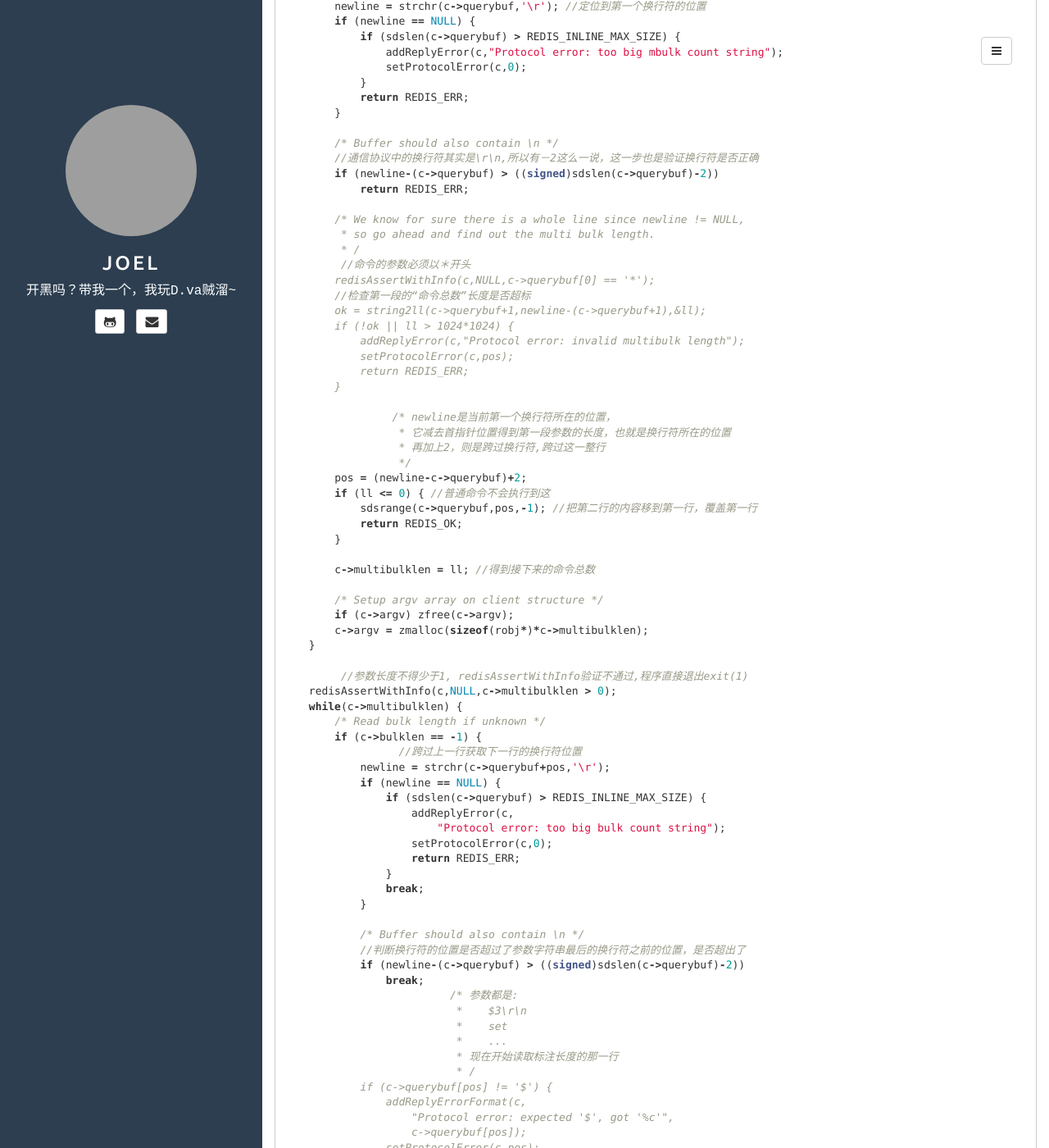
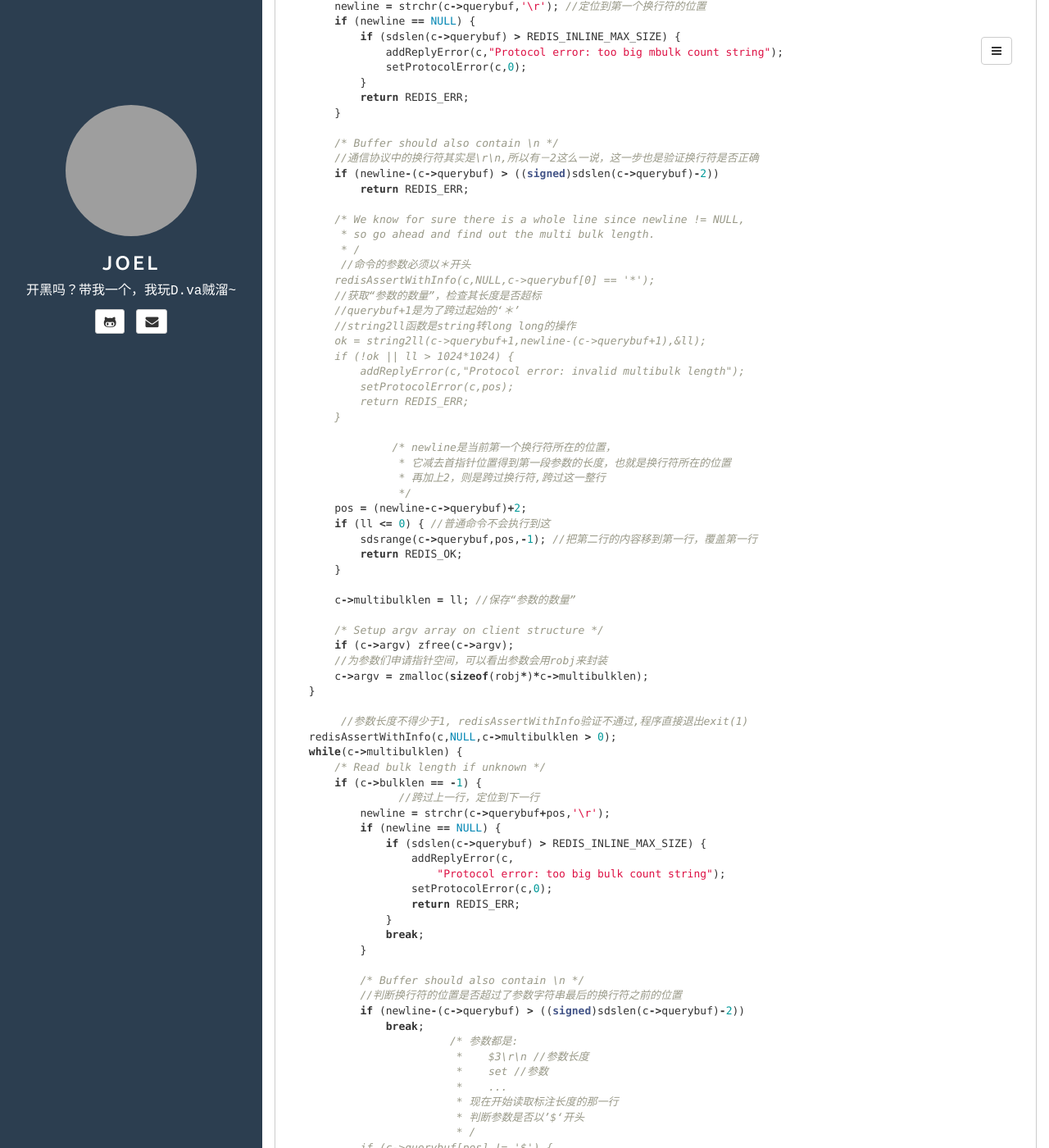
Before and after one commit to souce/blog, a Jekyll site: the page built from _posts/2016-08-06-redis的通讯协议解析过程.md, in a window 1280 px wide and 1400 px high, scrolled down 822 px. Shown: the whole window at 82% size. Built offline with Jekyll 4.4.1, drawn with Linux system fonts in a browser that asks for light colours; some of the changed text lies outside the part shown; grey boxes are pictures that could not be loaded.

Commit message:
redis协议

````diff
--- a/_posts/2016-08-06-redis的通讯协议解析过程.md
+++ b/_posts/2016-08-06-redis的通讯协议解析过程.md
@@ -17,7 +17,7 @@
 
 首先看看redis的基本交互协议：
 
-```c
+```
 SET命令:
     set name joel
 	客户端实际传递给服务器的数据如下：
@@ -72,7 +72,9 @@
          * /
          //命令的参数必须以＊开头
         redisAssertWithInfo(c,NULL,c->querybuf[0] == '*');
-        //检查第一段的“命令总数”长度是否超标
+        //获取“参数的数量”，检查其长度是否超标
+        //querybuf+1是为了跨过起始的‘＊’
+        //string2ll函数是string转long long的操作
         ok = string2ll(c->querybuf+1,newline-(c->querybuf+1),&ll);
         if (!ok || ll > 1024*1024) {
             addReplyError(c,"Protocol error: invalid multibulk length");
@@ -90,10 +92,11 @@
             return REDIS_OK;
         }
 
-        c->multibulklen = ll; //得到接下来的命令总数
+        c->multibulklen = ll; //保存“参数的数量”
 
         /* Setup argv array on client structure */
         if (c->argv) zfree(c->argv);
+        //为参数们申请指针空间，可以看出参数会用robj来封装
         c->argv = zmalloc(sizeof(robj*)*c->multibulklen);
     }
 
@@ -102,7 +105,7 @@
     while(c->multibulklen) {
         /* Read bulk length if unknown */
         if (c->bulklen == -1) {
-        	  //跨过上一行获取下一行的换行符位置
+        	  //跨过上一行，定位到下一行
             newline = strchr(c->querybuf+pos,'\r');
             if (newline == NULL) {
                 if (sdslen(c->querybuf) > REDIS_INLINE_MAX_SIZE) {
@@ -115,14 +118,15 @@
             }
 
             /* Buffer should also contain \n */
-            //判断换行符的位置是否超过了参数字符串最后的换行符之前的位置，是否超出了
+            //判断换行符的位置是否超过了参数字符串最后的换行符之前的位置
             if (newline-(c->querybuf) > ((signed)sdslen(c->querybuf)-2))
                 break;
 			  /* 参数都是:
-			   * 	$3\r\n
-			   * 	set
+			   * 	$3\r\n //参数长度
+			   * 	set //参数
 			   * 	...
 			   * 现在开始读取标注长度的那一行
+			   * 判断参数是否以’$‘开头
 			   * /
             if (c->querybuf[pos] != '$') {
                 addReplyErrorFormat(c,
@@ -132,7 +136,7 @@
                 return REDIS_ERR;
             }
 
-			  //获取长度，用一个long类型的ll来存放
+			  //获取参数的长度
             ok = string2ll(c->querybuf+pos+1,newline-(c->querybuf+pos+1),&ll);
             //验证值长度是否超过512M
             if (!ok || ll < 0 || ll > 512*1024*1024) {
@@ -141,9 +145,9 @@
                 return REDIS_ERR;
             }
 
-			  //跨过当前解析的这一行的换行符
+			  //跨过当前解析的“参数长度”这一行
             pos += newline-(c->querybuf+pos)+2;
-            //如果接下来的数据是大块的数据，那么就要特殊处理一下回收一下空间
+            //如果接下来的数据是大块的数据，那么就要特殊处理一下
             if (ll >= REDIS_MBULK_BIG_ARG) {
                 size_t qblen;
 
@@ -164,6 +168,7 @@
 
 		 //开始读取命令字符串
         /* Read bulk argument */
+        //判断下一行的位置是否超过了参数字符串的最大长度
         if (sdslen(c->querybuf)-pos < (unsigned)(c->bulklen+2)) {
             /* Not enough data (+2 == trailing \r\n) */
             break;
@@ -185,8 +190,8 @@
                 pos = 0;
             } else {
             	  /* 解析提取参数
-            	   * 值得一提的是，createStringObject会再创建一片空间，
-            	   * copy c->querybuf当前指向的位置。
+            	   * c->querybuf+pos 是当前参数的字符串起始地址，
+            	   * c->bulklen就是协议中表明的参数长度
             	   * 按照参数中指定的长度来读取数据，这就是redis实现二进制安全的手段之一
             	   * /
                 c->argv[c->argc++] =
@@ -204,6 +209,7 @@
     if (pos) sdsrange(c->querybuf,pos,-1);
 
     /* We're done when c->multibulk == 0 */
+    //正常结束的情况是读完了请求中所标注的所有的参数
     if (c->multibulklen == 0) return REDIS_OK;
 
     /* Still not read to process the command */
````
